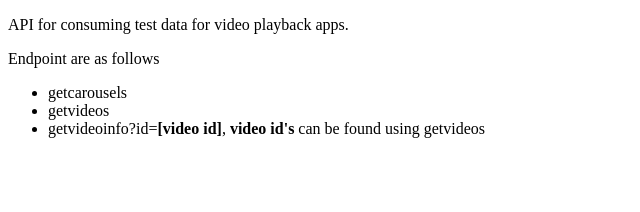
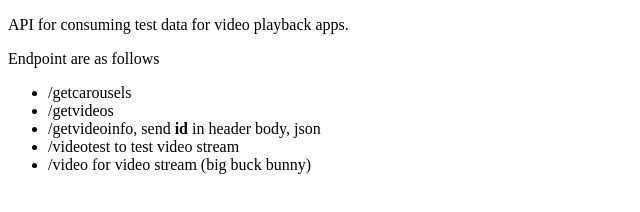
Before and after one commit to wonkybits/VideoTestAPI, a website: page index.html in a window 1280 px wide. Shown: the whole page, without its empty margins (0-640 px from the left). Drawn offline with Linux system fonts and the light colour scheme.

Commit message:
updated index

```diff
--- a/index.html
+++ b/index.html
@@ -7,12 +7,15 @@
 		<p>API for consuming test data for video playback apps.</p>
 		<p>Endpoint are as follows</p>
 		<ul>
-			<li>getcarousels</li>
-			<li>getvideos</li>
+			<li>/getcarousels</li>
+			<li>/getvideos</li>
 			<li>
-				getvideoinfo?id=<b>[video id]</b>, <b>video id's</b> can be found using
-				getvideos
+				/getvideoinfo, send
+				<b>id</b>
+				in header body, json
 			</li>
+			<li>/videotest to test video stream</li>
+			<li>/video for video stream (big buck bunny)</li>
 		</ul>
 	</body>
 </html>
```
